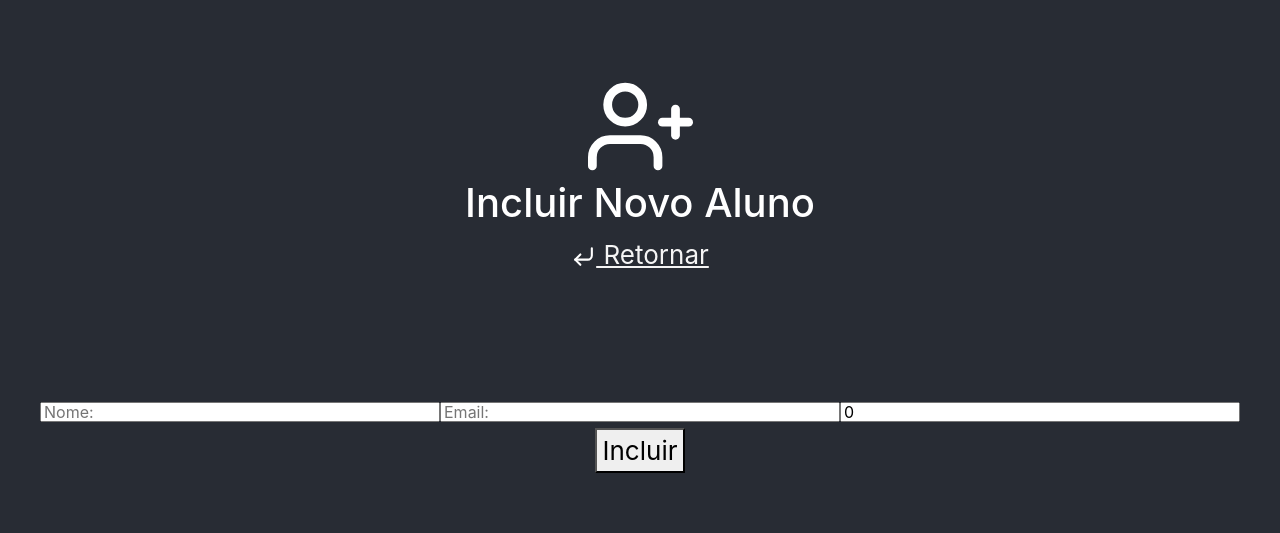
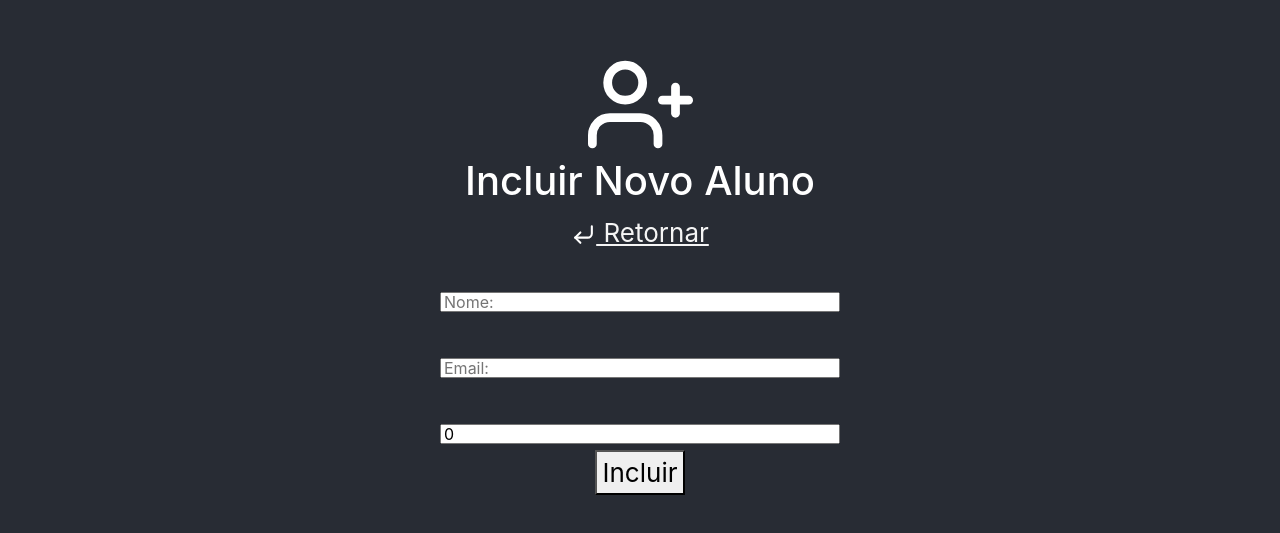
Before and after one commit to Welington88/clientreact, a React (Create React App) app: page /alunos/aluno/novo/0 in a window 1280 px wide. Shown: the part 127-660 px from the top of the page. Built offline with nearby package versions, Linux system fonts and the light colour scheme; the HTML template or start-up script is replaced by a standard one.

Commit message:
ajuste no metodo salvar ou alterar

```diff
--- a/src/components/NovoAluno/index.tsx
+++ b/src/components/NovoAluno/index.tsx
@@ -35,6 +35,34 @@ export default function NovoAluno(){
         }
     }
 
+    async function saveOrUpdate(event : any) {
+        event.preventDefault();
+        const dataPost = {
+            nome,
+            email,
+            idade
+        }
+
+        const dataPut = {
+            id,
+            nome,
+            email,
+            idade
+        }
+
+        try {
+            if(alunoId==='0') {
+                await api.post('api/Alunos', dataPost, authorization);
+            }else {
+                await api.put(`api/Alunos/${id}`, dataPut, authorization);
+            }
+        } catch (error) {
+            alert('erro ao gravar aluno' + error);
+        }
+        history.push("/alunos");
+        window.location.reload();
+    }
+
     //hooks user effect
     useEffect(() => {
         if (alunoId === '0')
@@ -52,10 +80,10 @@ export default function NovoAluno(){
                     <Link className="back-link texto" to={"/alunos"} >
                         <FiCornerDownLeft size={25} color="#FFF" /> Retornar
                     </Link>
-                    <form>
-                        <input placeholder="Nome: " value={nome} onChange={e => setNome(e.target.value)} />
-                        <input placeholder="Email: " value={email} onChange={e => setEmail(e.target.value)} />
-                        <input placeholder="Idade: " value={idade} onChange={e => setIdade(Number.parseInt(e.target.value))}/>
+                    <form onSubmit={saveOrUpdate}>
+                        <input placeholder="Nome: " value={nome} onChange={e => setNome(e.target.value)} /><br/>
+                        <input placeholder="Email: " value={email} onChange={e => setEmail(e.target.value)} /> <br/>
+                        <input placeholder="Idade: " value={idade} onChange={e => setIdade(Number.parseInt(e.target.value))}/><br/>
                         <button className="button" type={"submit"} >
                             {alunoId === '0' ? 'Incluir' : 'Atualizar'  }
                         </button>
```
